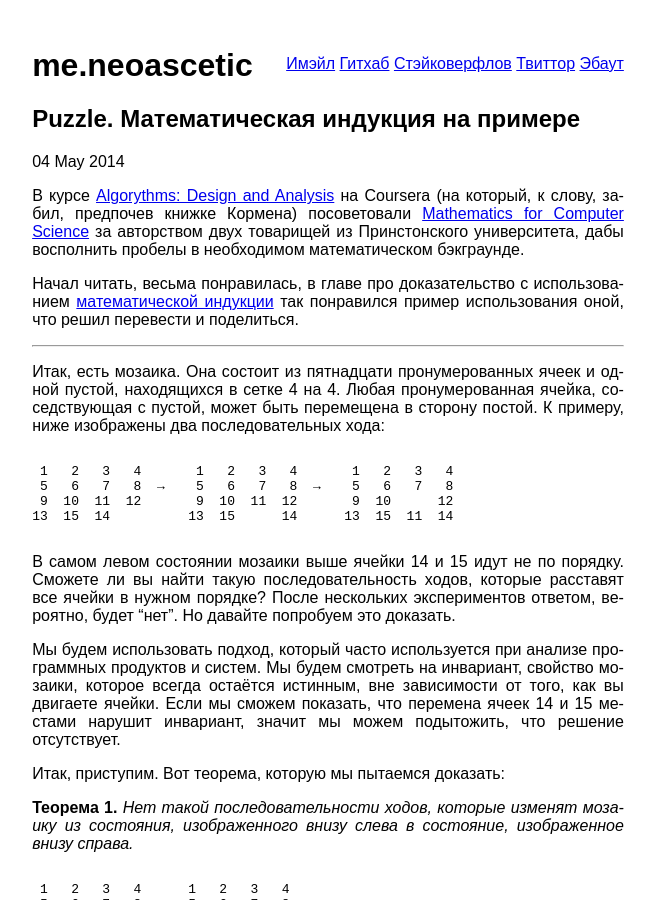
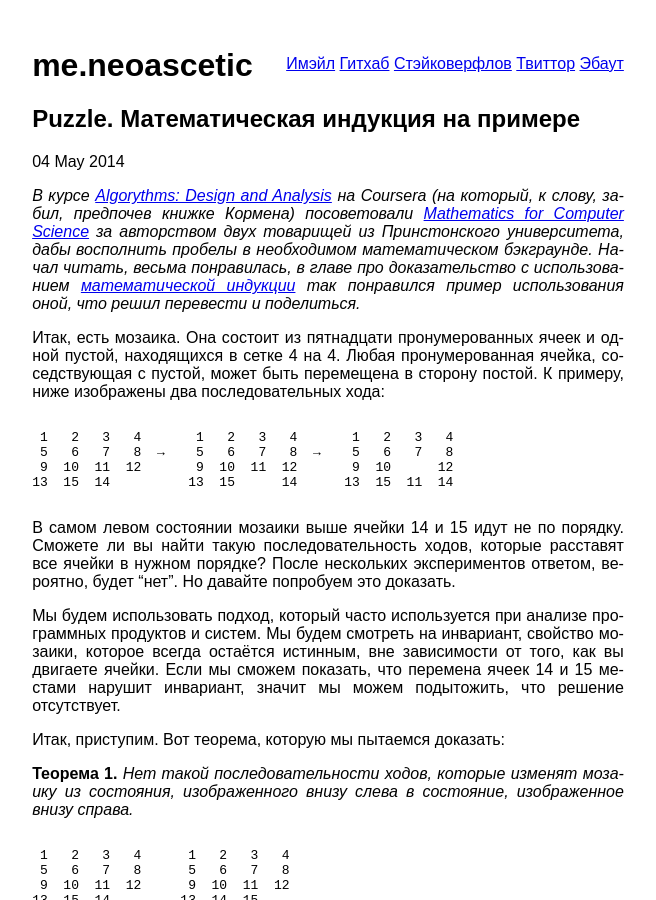
Before and after one commit to hacknug/iguides, a Jekyll site: the page built from _posts/2014-05-04-puzzle-math-induction-by-example.md, in a window 1280 px wide and 900 px high. Shown: the whole window, without its empty margins (312-968 px from the left). Built offline with Jekyll 4.4.1, drawn with Linux system fonts in a browser that asks for light colours; Markdown is read by kramdown in place of the engine named in the settings; comment, search, counter and statistics services are not loaded; a style sheet for code colours, icons or effects is not loaded.

Commit message:
Preface via emphasis

```diff
--- a/_posts/2014-05-04-puzzle-math-induction-by-example.md
+++ b/_posts/2014-05-04-puzzle-math-induction-by-example.md
@@ -2,16 +2,13 @@
 title: Puzzle. Математическая индукция на примере
 ---
 
-В  курсе  [Algorythms:  Design  and  Analysis][algo course]  на  Coursera   (на
+*В  курсе  [Algorythms:  Design  and  Analysis][algo-course]  на  Coursera  (на
 который, к  слову, забил,  предпочев книжке Кормена)  посоветовали [Mathematics
 for  Computer  Science][book] за  авторством  двух  товарищей из  Принстонского
-университета, дабы восполнить пробелы в необходимом математическом бэкграунде.
-
+университета, дабы восполнить пробелы  в необходимом математическом бэкграунде.
 Начал читать, весьма  понравилась, в главе про  доказательство с использованием
-[математической   индукции][математическая индукция]  так   понравился   пример
-использования оной, что решил перевести и поделиться.
-
-* * *
+[математической   индукции][математическая-индукция]   так  понравился   пример
+использования оной, что решил перевести и поделиться.*
 
 Итак, есть  мозаика. Она  состоит из пятнадцати  пронумерованных ячеек  и одной
 пустой, находящихся в сетке 4 на 4. Любая пронумерованная ячейка, соседствующая
@@ -171,6 +168,6 @@ for  Computer  Science][book] за  авторством  двух  товари
 
 
 
-[algo course]: https://www.coursera.org/course/algo
+[algo-course]: https://www.coursera.org/course/algo
 [book]: http://www.cs.princeton.edu/courses/archive/spr10/cos433/mathcs.pdf
-[математическая индукция]: http://ru.wikipedia.org/wiki/Математическая_индукция
+[математическая-индукция]: http://ru.wikipedia.org/wiki/Математическая_индукция
```
